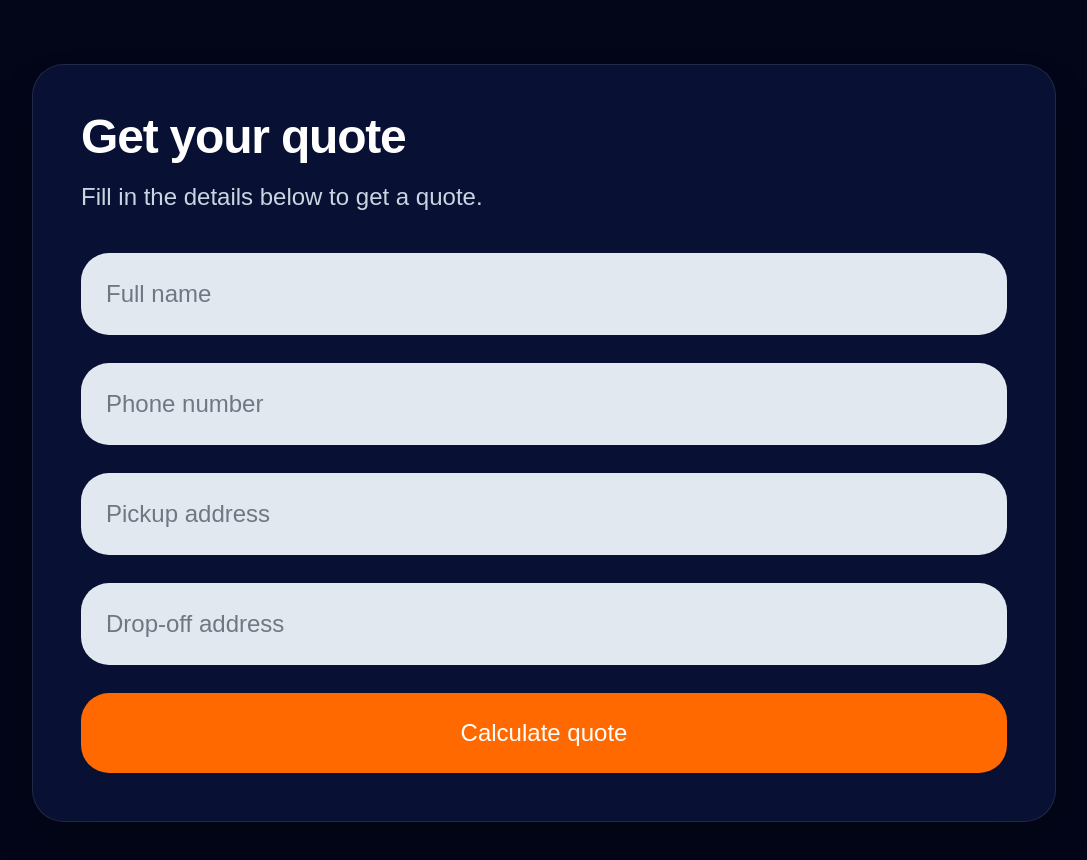
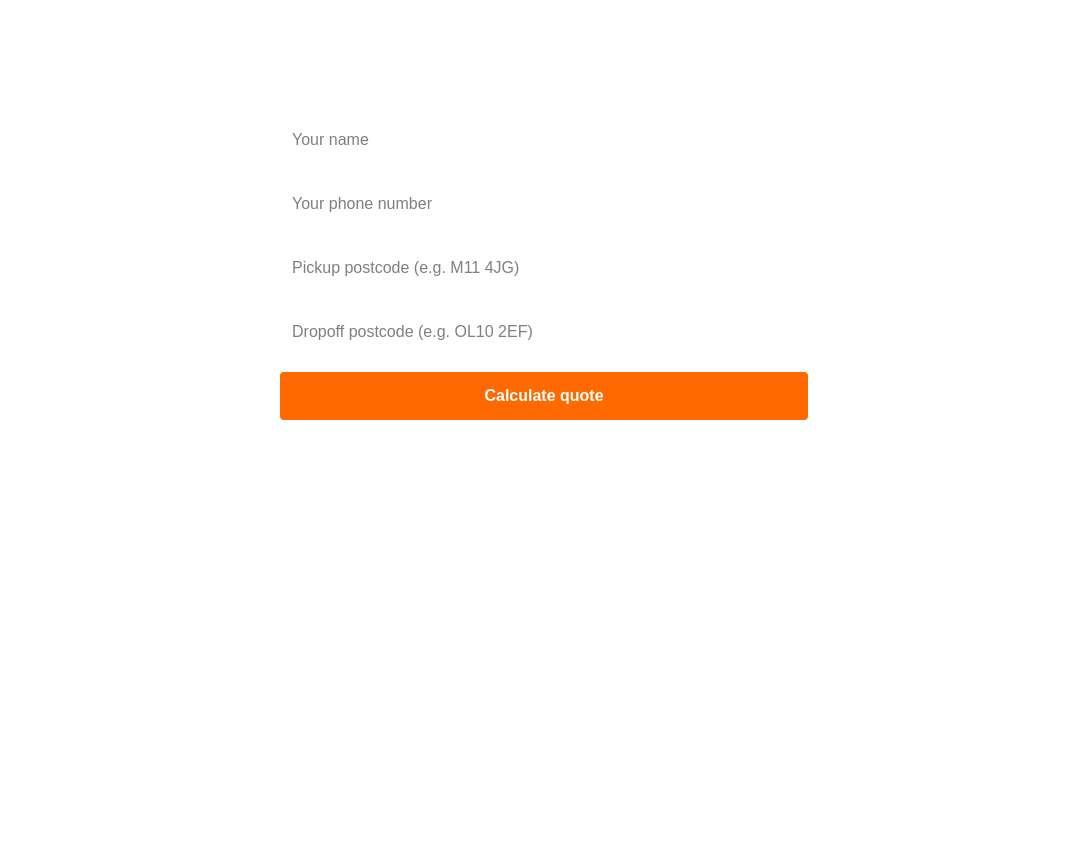
Before and after one commit to m60groupm60/m60-recovery-app, a Next.js app: page /quote in a window 1280 px wide. Shown: the top 860 px of the page, without its empty margins (96-1183 px from the left). After the commit the page ends 800 px from the top, so only its background shows below. Built offline with nearby package versions, Linux system fonts and the light colour scheme.

Commit message:
Add UK postcode validation

```diff
--- a/app/quote/page.tsx
+++ b/app/quote/page.tsx
@@ -10,15 +10,28 @@ export default function QuotePage() {
 
   const [distance, setDistance] = useState<number | null>(null);
   const [quote, setQuote] = useState<number | null>(null);
-  const [loading, setLoading] = useState(false);
-  const [error, setError] = useState("");
 
-  const handleSubmit = async (e: React.FormEvent) => {
-    e.preventDefault();
-    setLoading(true);
-    setError("");
-    setDistance(null);
-    setQuote(null);
+  const ukPostcodeRegex =
+    /^([A-Z]{1,2}[0-9][0-9A-Z]?\s?[0-9][A-Z]{2})$/i;
+
+  const handleSubmit = async () => {
+    const pickupValue = pickup.trim().toUpperCase();
+    const dropoffValue = dropoff.trim().toUpperCase();
+
+    if (!pickupValue || !dropoffValue) {
+      alert("Please enter both pickup and dropoff postcodes");
+      return;
+    }
+
+    if (!ukPostcodeRegex.test(pickupValue)) {
+      alert("Please enter a valid UK pickup postcode");
+      return;
+    }
+
+    if (!ukPostcodeRegex.test(dropoffValue)) {
+      alert("Please enter a valid UK dropoff postcode");
+      return;
+    }
 
     try {
       const res = await fetch("/api/quote", {
@@ -29,105 +42,73 @@ export default function QuotePage() {
         body: JSON.stringify({
           customer_name: name,
           customer_phone: phone,
-          pickup_address: pickup,
-          dropoff_address: dropoff,
+          pickup_address: pickupValue,
+          dropoff_address: dropoffValue,
         }),
       });
 
-      const result = await res.json();
+      const data = await res.json();
 
-      if (!res.ok || result.error) {
-        setError(result.error || "Something went wrong");
+      if (data.error) {
+        alert(data.error);
         return;
       }
 
-      setDistance(result.distance ?? null);
-      setQuote(result.quote ?? null);
+      setDistance(data.distance);
+      setQuote(data.quote);
     } catch {
-      setError("Could not connect to the quote service");
-    } finally {
-      setLoading(false);
+      alert("Something went wrong");
     }
   };
 
-  const whatsappText = encodeURIComponent(
-    `Hello M60 Recovery & Rescue, I would like a quote.
-Name: ${name}
-Phone: ${phone}
-Pickup: ${pickup}
-Drop-off: ${dropoff}
-Distance: ${distance ?? ""}
-Quote: £${quote ?? ""}`
-  );
+  return (
+    <div className="p-6 max-w-xl mx-auto text-white">
+      <h1 className="text-3xl font-bold mb-2">Get your quote</h1>
+      <p className="mb-6">Fill in the details below to get a quote.</p>
 
-  return (
-    <main className="min-h-screen bg-slate-950 px-6 py-16 text-white">
-      <div className="mx-auto max-w-5xl rounded-[32px] border border-white/10 bg-[#081133] p-8 shadow-2xl md:p-12">
-        <h1 className="text-5xl font-semibold tracking-tight">Get your quote</h1>
-        <p className="mt-5 text-2xl text-slate-300">
-          Fill in the details below to get a quote.
-        </p>
-
-        <form onSubmit={handleSubmit} className="mt-10 space-y-7">
+      <div className="space-y-4">
         <input
-            className="w-full rounded-[28px] border border-white/10 bg-slate-200 px-6 py-6 text-2xl text-slate-950 outline-none"
-            placeholder="Full name"
+          className="w-full p-3 rounded text-black"
+          placeholder="Your name"
           value={name}
           onChange={(e) => setName(e.target.value)}
         />
 
         <input
-            className="w-full rounded-[28px] border border-white/10 bg-slate-200 px-6 py-6 text-2xl text-slate-950 outline-none"
-            placeholder="Phone number"
+          className="w-full p-3 rounded text-black"
+          placeholder="Your phone number"
           value={phone}
           onChange={(e) => setPhone(e.target.value)}
         />
 
         <input
-            className="w-full rounded-[28px] border border-white/10 bg-slate-200 px-6 py-6 text-2xl text-slate-950 outline-none"
-            placeholder="Pickup address"
+          className="w-full p-3 rounded text-black"
+          placeholder="Pickup postcode (e.g. M11 4JG)"
           value={pickup}
           onChange={(e) => setPickup(e.target.value)}
         />
 
         <input
-            className="w-full rounded-[28px] border border-white/10 bg-slate-200 px-6 py-6 text-2xl text-slate-950 outline-none"
-            placeholder="Drop-off address"
+          className="w-full p-3 rounded text-black"
+          placeholder="Dropoff postcode (e.g. OL10 2EF)"
           value={dropoff}
           onChange={(e) => setDropoff(e.target.value)}
         />
 
         <button
-            type="submit"
-            disabled={loading}
-            className="w-full rounded-[28px] bg-orange-500 px-6 py-6 text-2xl font-medium text-white transition hover:bg-orange-400 disabled:opacity-50"
+          onClick={handleSubmit}
+          className="w-full bg-orange-500 p-3 rounded font-semibold"
         >
-            {loading ? "Calculating..." : "Calculate quote"}
+          Calculate quote
         </button>
-        </form>
-
-        {error && (
-          <div className="mt-8 rounded-[28px] border border-red-500/30 bg-red-500/10 p-6 text-2xl text-red-200">
-            {error}
       </div>
-        )}
 
       {distance !== null && quote !== null && (
-          <div className="mt-8 rounded-[28px] border border-white/10 bg-[#071538] p-8">
-            <p className="text-2xl text-white">Distance: {distance} miles</p>
-            <p className="mt-5 text-5xl font-semibold text-white">Quote: £{quote}</p>
-
-            <a
-              href={`https://wa.me/447908831617?text=${whatsappText}`}
-              target="_blank"
-              rel="noreferrer"
-              className="mt-8 inline-block rounded-[24px] bg-white px-8 py-5 text-2xl font-medium text-slate-950"
-            >
-              Send to WhatsApp
-            </a>
+        <div className="mt-6 p-4 border rounded">
+          <p>Distance: {distance} miles</p>
+          <h2 className="text-xl font-bold">Quote: £{quote}</h2>
         </div>
       )}
     </div>
-    </main>
   );
 }
```
Lines whose indentation alone changed are shown as unchanged.
